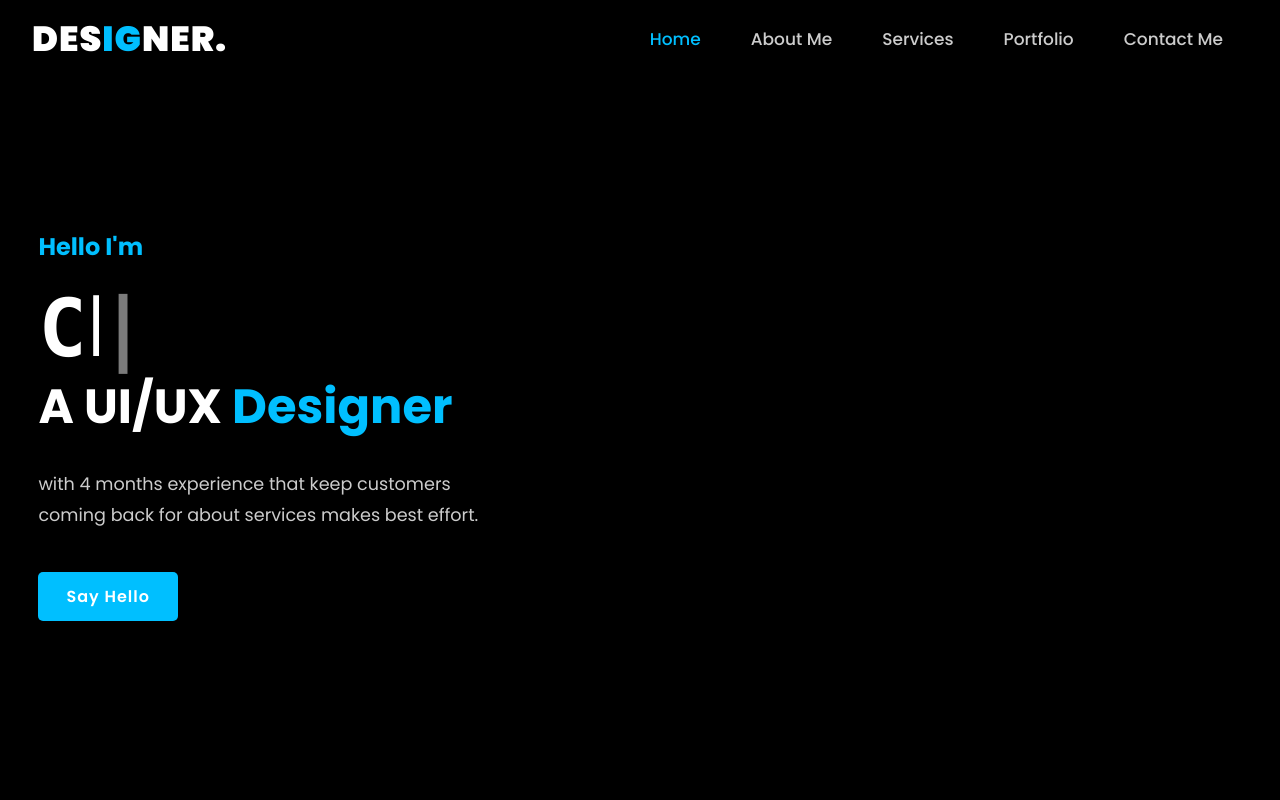
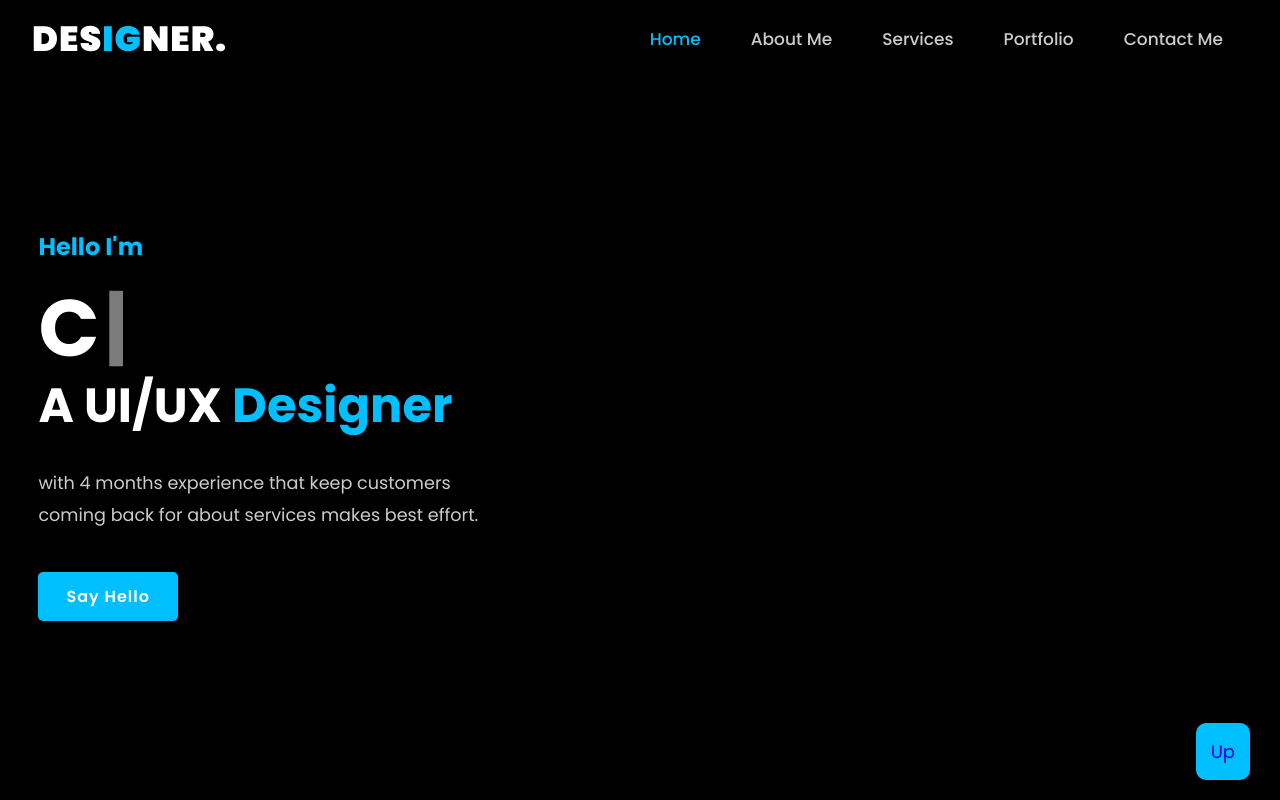
Before and after one commit to chukukwe/My-portfolio, a plain HTML site: page index.html in a window 1280 px wide. Shown: the top 800 px of the page. Drawn offline with nearby package versions, Linux system fonts and the light colour scheme.

Commit message:
die by fire

```diff
--- a/css/style.css
+++ b/css/style.css
@@ -99,7 +99,7 @@ section{
 	font-weight: 500;
 	border-radius: 5px;
 	/* background: var(--main-color); */
-	color: var(--text-color); */
+	color: var(--text-color);
 } */
 .two{
 	display: inline-block;
@@ -445,6 +445,8 @@ form textarea{
 	font-size: 15px;
 	color: var(--text-color);
 	background: var(--main-color);
+	position:fixed;
+	margin-left:75% ;
 }
 
 
@@ -510,6 +512,9 @@ form textarea{
 	#menu-icon{
 		display: block;
 	}
+	.bxbx-menu{
+		margin-left: -50px;
+	}
 	.navlist{
 		position: absolute;
 		top: -1000px;
@@ -538,9 +543,9 @@ form textarea{
 		top: 100%;
 	}
 }
-h1{
+.typewriter,{
     font-family: "Incosolata", Consolas, monospace;
-    font-size: 4em;
+    font-size: 88em;
     color: #ffffff;
 }
 .typewriter{
@@ -570,6 +575,25 @@ h1{
     animation: typing 3s steps(10) alternate infinite,
                 line 1s infinite;
 }
+#myBtn {
+	display:block; /* Hidden by default */
+	position: fixed; /* Fixed/sticky position */
+	bottom: 20px; /* Place the button at the bottom of the page */
+	right: 30px; /* Place the button 30px from the right */
+	z-index: 99; /* Make sure it does not overlap */
+	border: none; /* Remove borders */
+	outline: none; /* Remove outline */
+	background-color:var(--main-color); /* Set a background color */
+	color: rgb(255, 255, 255); /* Text color */
+	cursor: pointer; /* Add a mouse pointer on hover */
+	padding: 15px; /* Some padding */
+	border-radius: 10px; /* Rounded corners */
+	font-size: 18px; /* Increase font size */
+  }
+
+  #myBtn:hover {
+	background-color:rgb(255, 255, 255); /* Add a dark-grey background on hover */
+  }
 @keyframes typing{
     to{
         width: 0%;
--- a/index.html
+++ b/index.html
@@ -42,7 +42,7 @@
 				 <h2><span class="one">Hello</span>
 				<span class="two">I'm</span></h2>
 			</div>
-			<h1 class="typewriter">Chisom <span>Chukwukwe</span></h1>
+			<h1 class="typewriter">Chisom <span>Chukwukwe !!    </span></h1>
 			<h3>A UI/UX<span> Designer</span></h3>
 			<p>with 4 months experience that keep customers <br> coming back for about services makes best effort.</p>
 			<div class="button">
@@ -63,6 +63,7 @@
 			<h4>Creative <span>UI/UX Designer !</span></h4>
 			<p>Hardworking and reliable UI/UX designer focused on going above and beyond to serve customers. Currently undergoing a self taught process to enable me offer top notch abilities . Motivated to continue to learn and grow as product design professional. </p>
 			<a href="#" class="btn">Read More </a>
+			<button id="myBtn" title="home"><a href="#">Up</a> </button>
 		</div>
 	</section>
 
@@ -70,8 +71,8 @@
 	<section class="services" id="services">
 		<div class="main-text">
 			<!-- <p>What I do best</p> -->
-			<h1 class="typewriter222">My<span>     Designs</span></h1>
-			<!-- <h2><span>My</span> Services</h2> -->
+			<!-- <h1 class="typewriter222">My<span>     Designs</span></h1> -->
+			<h2><span>My</span> Services</h2>
 		</div>
 
 		<div class="services-content">
@@ -199,6 +200,8 @@
 				<input type="submit" value="Send Message" class="submit" required>
 			</form>
 		</div>
+
+		<!-- <button href="#home" id="myBtn"></button> -->
 	</section>
 
 	<!----end section design--->
@@ -206,9 +209,8 @@
 		<div class="last-text">
 			<p>Copyright © 2022 by chisom chukwukwe All Rights Reserved.</p>
 		</div>
-
 		<div class="top">
-			<a href="#home"><i class='bx bx-up-arrow-alt' ></i></a>
+			<!-- <a href="home"><i class='bx bx-up-arrow-alt' ></i></a> -->
 		</div>
 	</section>
 
@@ -217,9 +219,9 @@
 
 	<script src="https://cdnjs.cloudflare.com/ajax/libs/typed.js/2.0.12/typed.min.js"></script>
 
-		<audio controls autoplay loop>
+		<!-- <audio controls autoplay loop>
 		 <source src="mixkit-alter-ego-481.mp3"loop=true type="audio/mpeg"/>
 		 Your browser does not support the HTML5 audio tag. Consider updating to a newer browser.
-		</audio>
+		</audio> -->
 </body>
 </html>
```
